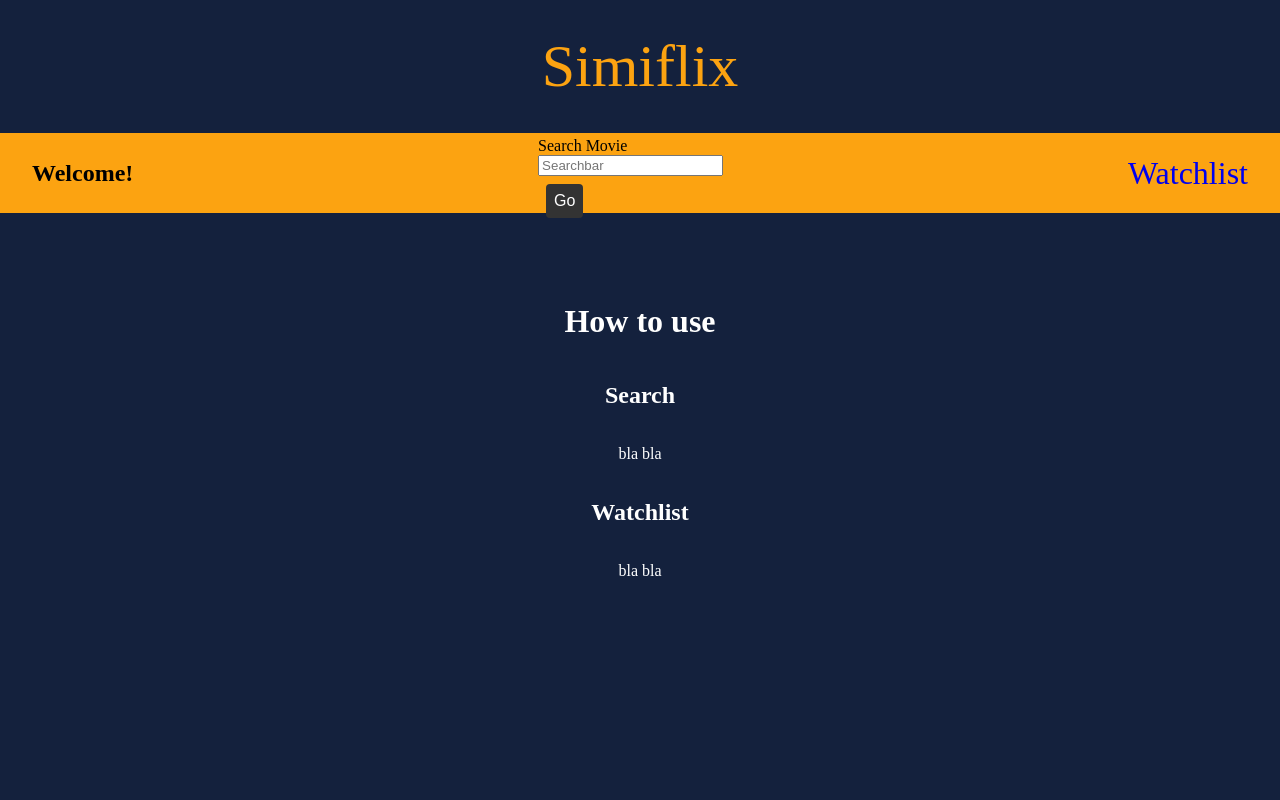
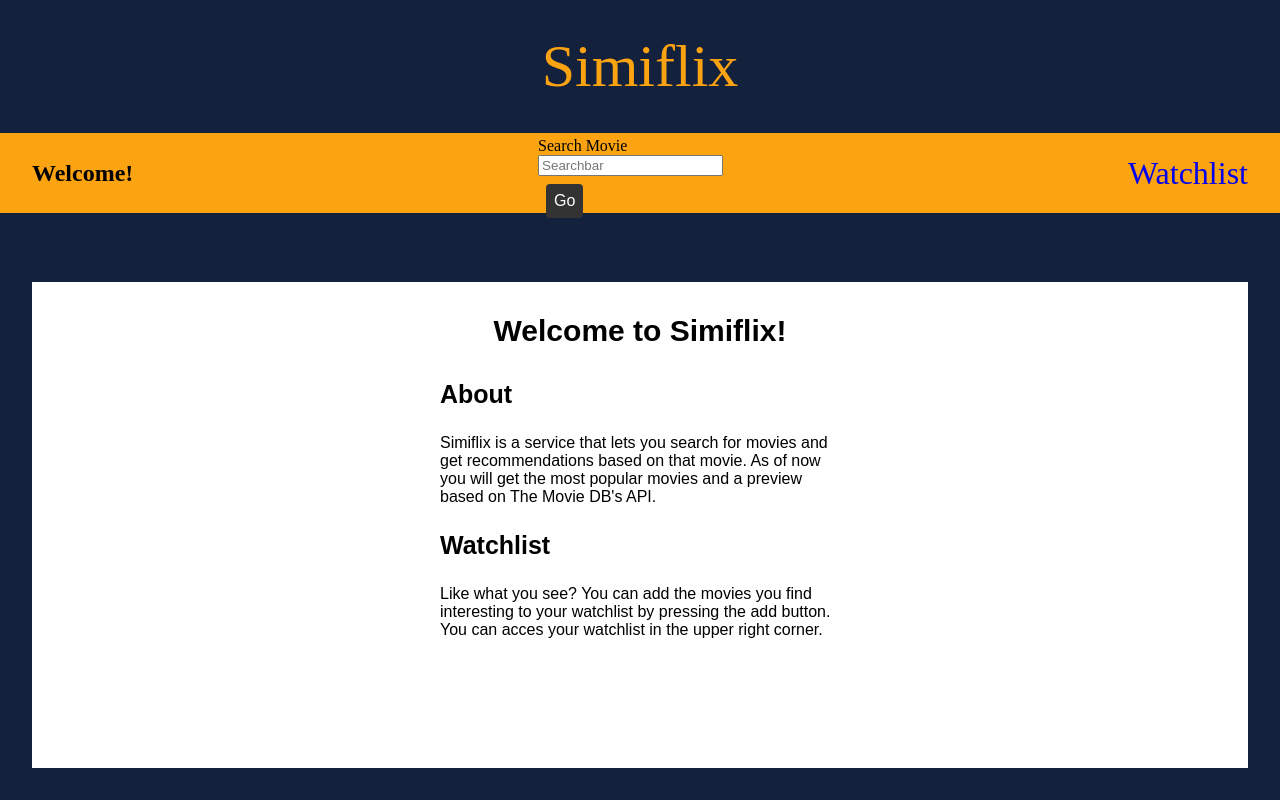
Before and after one commit to lysmac/simiflix, a React (Vite) app: page / in a window 1280 px wide. Built offline with nearby package versions, Linux system fonts and the light colour scheme; no server answers.

Commit message:
added and styled how to use.

```diff
--- a/src/HowToUse.tsx
+++ b/src/HowToUse.tsx
@@ -3,20 +3,55 @@ import styled from "styled-components";
 export default function HowToUse() {
   return (
     <Wrapper>
-      <h1>How to use</h1>
-      <h2>Search</h2>
-      <p>bla bla</p>
-      <h2>Watchlist</h2>
-      <p>bla bla</p>
+      <TextWrapper>
+        <TitleWrapper>
+          <HowToUseTitle>Welcome to Simiflix!</HowToUseTitle>
+        </TitleWrapper>
+        <SectionTitle>About</SectionTitle>
+        <P>
+          Simiflix is a service that lets you search for movies and get recommendations based on that movie. As of now you will
+          get the most popular movies and a preview based on The Movie DB's API.
+        </P>
+        <SectionTitle>Watchlist</SectionTitle>
+        <P>
+          Like what you see? You can add the movies you find interesting to your watchlist by pressing the add button.
+          You can acces your watchlist in the upper right corner.
+
+        </P>
+      </TextWrapper>
     </Wrapper>
   );
 }
 
 const Wrapper = styled.div`
-  color: white;
+  font-family: sans-serif;
   display: flex;
+  align-items: center;
+  box-sizing: border-box;
   flex-direction: column;
-  align-items: center;
-  background-color: #14213d;
+  background-color: white;
+  border: #14213d solid 2rem;
+  height: calc(100vh - 250px);
+  `
+  const TitleWrapper = styled.div`
+  text-align: center;
+  font-size: 20px;
+  `
+
+  const TextWrapper = styled.div`
+  width: 25rem;
+  `
+
+  const HowToUseTitle = styled.h2`
   margin: 2rem 0;
-`;
+
+`
+
+const P = styled.p`
+
+`
+
+const SectionTitle = styled.p`
+font-weight: bold;
+font-size: 25px;
+`
```
